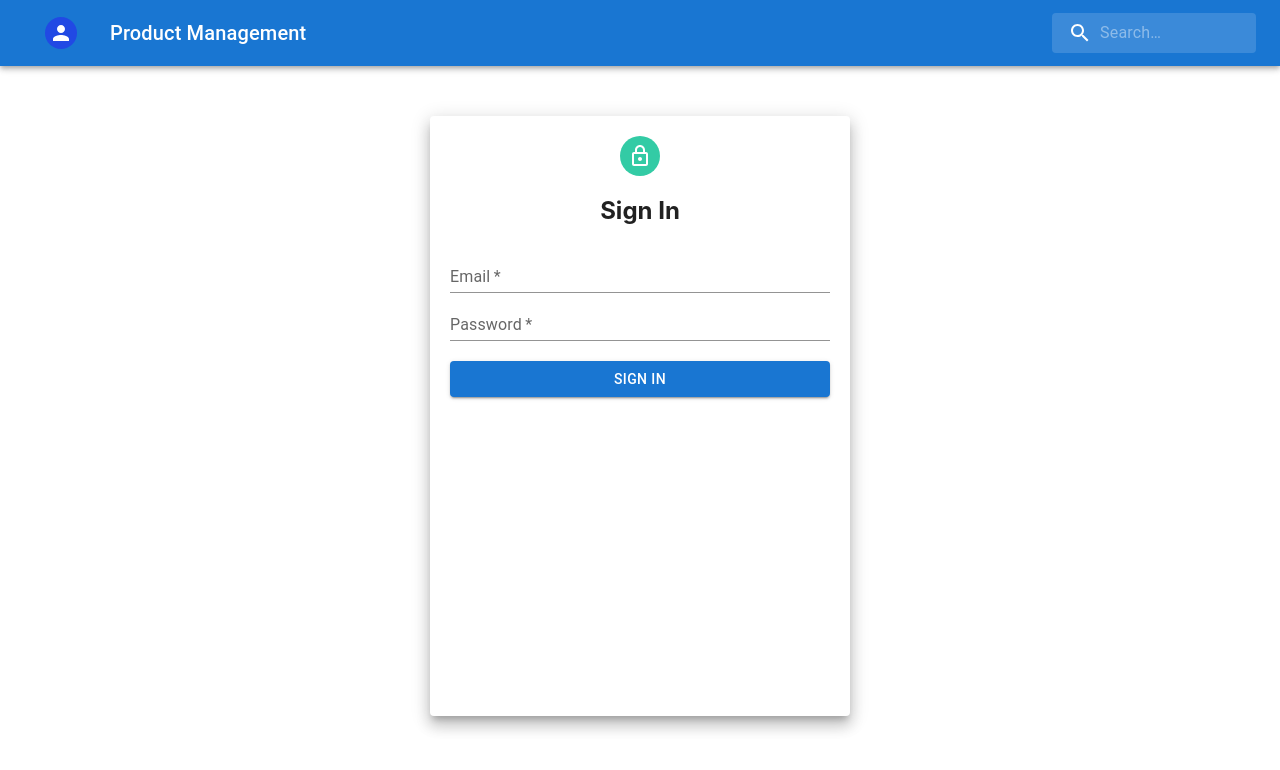
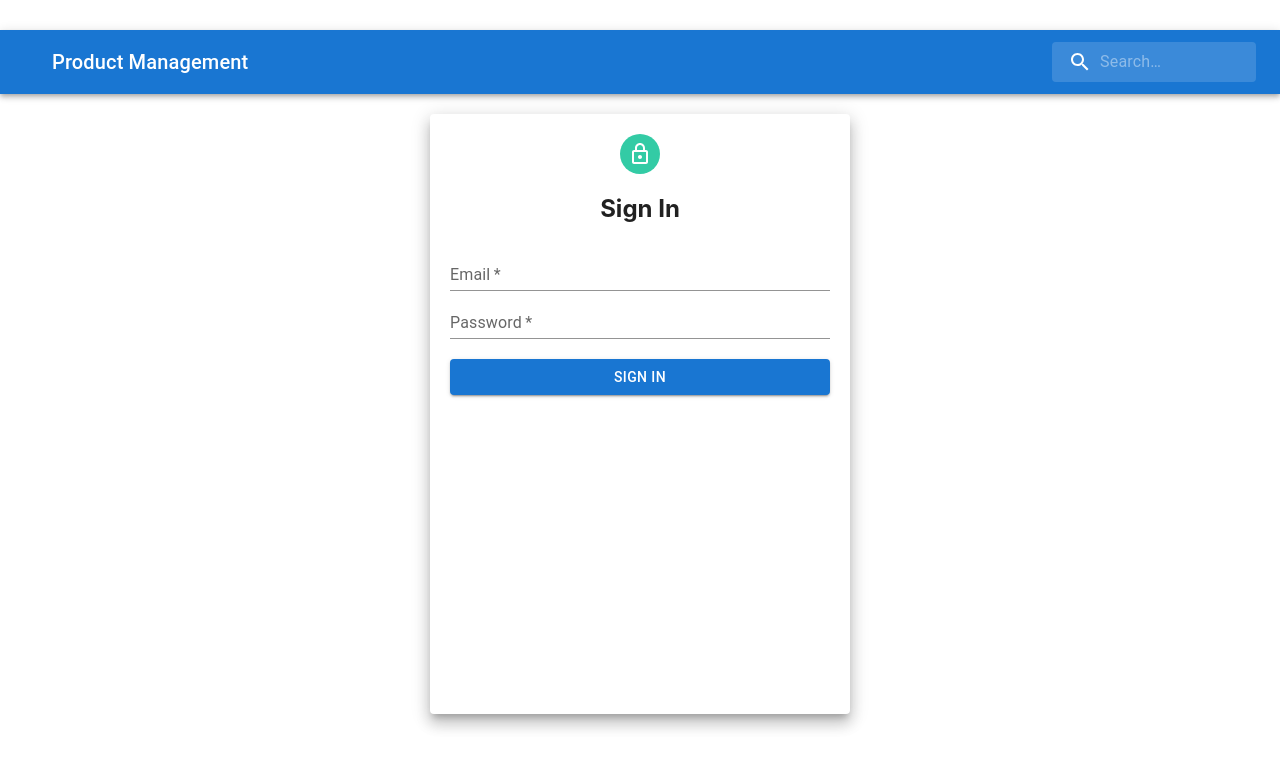
Before and after one commit to graceguoxi/react-demo, a React (Create React App) app: page /login in a window 1280 px wide. Before the commit this address led to /. Shown: the top 770 px of the page. Built offline with nearby package versions, Linux system fonts and the light colour scheme.

Commit message:
hideUserIcom

```diff
--- a/src/App.js
+++ b/src/App.js
@@ -5,8 +5,6 @@ import MuiTable from './components/MuiTable'
 import SearchAppBar from './components/SearchAppBar'
 import SortTable from './components/SortTable'
 import { Details } from '@mui/icons-material'
-
-
 
 function App() {
   const [searchKeyWord, setSearchKeyWord] = useState('')
@@ -19,13 +17,14 @@ function App() {
   const logout = () => {
     localStorage.removeItem('react-demo-token')
     localStorage.removeItem('react-demo-user')
-    setTimeout(() => {
+    // setTimeout(() => {
     window.location.reload()
-    }, 1000)
+    // }, 2000)
   }
 
   return (
-    <>
+    <main>
+      <Router>
         <SearchAppBar
           keyWord={searchKeyWord}
           onSearch={setSearchKeyWord}
@@ -34,22 +33,20 @@ function App() {
           user={user}
         />
 
-      <main>
-        <Router>
         <Routes>
           {auth ? (
             <Route path='/' element={<SortTable searchKeyWord={searchKeyWord} />} />
           ) : (
-              <Route path='/' element={<Login />} />
+            <Route path='/login' element={<Login />} />
           )}
-            <Route path='*' element={ <Navigate to='/' /> } />
+          {!auth && <Route path='/' element={<Navigate to='/login' />} />}
+          <Route path='*' element={<Navigate to='/' />} />
           {/* <Route path='*' element={ <h1>404</h1> } /> */}
 
-            {/* <Route path='/login' element={auth ? <Navigate to='/' /> : <Login />} /> */}
+          <Route path='/login' element={auth ? <Navigate to='/' /> : <Login />} />
         </Routes>
       </Router>
     </main>
-    </>
   )
 }
 
--- a/src/components/Login.jsx
+++ b/src/components/Login.jsx
@@ -31,7 +31,7 @@ const Login = () => {
 
         setTimeout(() => {
           window.location.reload()
-        }, 1000)
+        }, 2000)
       })
       .catch(err => console.log(err))
   }
--- a/src/components/SearchAppBar.jsx
+++ b/src/components/SearchAppBar.jsx
@@ -1,14 +1,14 @@
-import * as React from 'react';
-import { styled, alpha } from '@mui/material/styles';
-import AppBar from '@mui/material/AppBar';
-import Box from '@mui/material/Box';
-import Toolbar from '@mui/material/Toolbar';
-import ClearIcon from '@mui/icons-material/Clear';
-import IconButton from '@mui/material/IconButton';
-import Typography from '@mui/material/Typography';
-import InputBase from '@mui/material/InputBase';
-import MenuIcon from '@mui/icons-material/Menu';
-import SearchIcon from '@mui/icons-material/Search';
+import * as React from 'react'
+import { styled, alpha } from '@mui/material/styles'
+import AppBar from '@mui/material/AppBar'
+import Box from '@mui/material/Box'
+import Toolbar from '@mui/material/Toolbar'
+import ClearIcon from '@mui/icons-material/Clear'
+import IconButton from '@mui/material/IconButton'
+import Typography from '@mui/material/Typography'
+import InputBase from '@mui/material/InputBase'
+import MenuIcon from '@mui/icons-material/Menu'
+import SearchIcon from '@mui/icons-material/Search'
 import AccountCircleIcon from '@mui/icons-material/AccountCircle'
 import { Avatar, FormControl, InputLabel, Menu, MenuItem, Select } from '@mui/material'
 import Settings from '@mui/icons-material/Settings'
@@ -17,22 +17,23 @@ import Tooltip from '@mui/material/Tooltip'
 import PersonAdd from '@mui/icons-material/PersonAdd'
 import ListItemIcon from '@mui/material/ListItemIcon'
 import Divider from '@mui/material/Divider'
-import { useState } from 'react';
+import { useState } from 'react'
+import { useLocation } from 'react-router-dom'
 
 const Search = styled('div')(({ theme }) => ({
   position: 'relative',
   borderRadius: theme.shape.borderRadius,
   backgroundColor: alpha(theme.palette.common.white, 0.15),
   '&:hover': {
-    backgroundColor: alpha(theme.palette.common.white, 0.25),
+    backgroundColor: alpha(theme.palette.common.white, 0.25)
   },
   marginLeft: 0,
   width: '100%',
   [theme.breakpoints.up('sm')]: {
     marginLeft: theme.spacing(1),
-    width: 'auto',
-  },
-}));
+    width: 'auto'
+  }
+}))
 
 const SearchIconWrapper = styled('div')(({ theme }) => ({
   padding: theme.spacing(0, 2),
@@ -41,8 +42,8 @@ const SearchIconWrapper = styled('div')(({ theme }) => ({
   pointerEvents: 'none',
   display: 'flex',
   alignItems: 'center',
-  justifyContent: 'center',
-}));
+  justifyContent: 'center'
+}))
 
 const StyledInputBase = styled(InputBase)(({ theme }) => ({
   color: 'inherit',
@@ -55,14 +56,13 @@ const StyledInputBase = styled(InputBase)(({ theme }) => ({
     [theme.breakpoints.up('sm')]: {
       width: '12ch',
       '&:focus': {
-        width: '20ch',
-      },
-    },
-  },
-}));
+        width: '20ch'
+      }
+    }
+  }
+}))
 
 export default function SearchAppBar({ keyWord, onSearch, auth, logout, user }) {
-
   const [anchorEl, setAnchorEl] = React.useState(null)
   const open = Boolean(anchorEl)
   const handleClick = (event) => {
@@ -80,66 +80,14 @@ export default function SearchAppBar({ keyWord, onSearch, auth, logout, user })
   //    console.log('3',event.target.value)
   //  }
 
-  const handleSearchChange = e => onSearch(e.target.value)
+  const handleSearchChange = (e) => onSearch(e.target.value)
 
-  const handleKeyUp = e => e.keyCode == 27 && onSearch('')
+  const handleKeyUp = (e) => e.keyCode == 27 && onSearch('')
   const handleClear = () => {
     onSearch('')
   }
   const avatarStyle = { backgroundColor: '#2149e4' }
-
-  return (
-    <Box sx={{ flexGrow: 1 }}>
-      <AppBar position='static'>
-        <Toolbar>
-          <IconButton
-            size='large'
-            edge='start'
-            color='inherit'
-            aria-label='open drawer'
-            sx={{ mr: 2 }}
-          >
-            {/* <FormControl variant='standard' sx={{ m: 1, minWidth: 50 }}>
-              <InputLabel>
-                <AccountCircleIcon />
-              </InputLabel>
-              <Select
-                labelId='demo-simple-select-standard-label'
-                id='demo-simple-select-standard'
-                value={userLogout}
-                onChange={handleChange}
-              >
-                <MenuItem value=''>
-                  <em>None</em>
-                </MenuItem>
-                <MenuItem value={10}>{user.email}</MenuItem>
-                {auth && (
-                  <MenuItem onClick={logout} value={20}>
-                    Log out
-                  </MenuItem>
-                )}
-              </Select>
-            </FormControl> */}
-
-            <Tooltip title='Account settings'>
-              <IconButton
-                onClick={handleClick}
-                size='small'
-                sx={{ ml: 2 }}
-                aria-controls={open ? 'account-menu' : undefined}
-                aria-haspopup='true'
-                aria-expanded={open ? 'true' : undefined}
-              >
-                <Avatar sx={{ width: 32, height: 32 }} style={avatarStyle} />
-              </IconButton>
-            </Tooltip>
-            <Menu
-              anchorEl={anchorEl}
-              id='account-menu'
-              open={open}
-              onClose={handleClose}
-              onClick={handleClose}
-              PaperProps={{
+  const visibleList = {
     elevation: 0,
     sx: {
       overflow: 'visible',
@@ -164,7 +112,45 @@ export default function SearchAppBar({ keyWord, onSearch, auth, logout, user })
         zIndex: 0
       }
     }
-              }}
+  }
+
+  const location = useLocation()
+  const isLoginPage = location.pathname.search('login') !== -1
+  console.log(location)
+
+  return (
+    <Box sx={{ flexGrow: 1 }}>
+      <AppBar position='static'>
+        <Toolbar>
+          <IconButton
+            size='large'
+            edge='start'
+            color='inherit'
+            aria-label='open drawer'
+            sx={{ mr: 2 }}
+          >
+
+            {!isLoginPage && (
+              <>
+                <Tooltip title='Account settings'>
+                  <IconButton
+                    onClick={handleClick}
+                    size='small'
+                    sx={{ ml: 2 }}
+                    aria-controls={open ? 'account-menu' : undefined}
+                    aria-haspopup='true'
+                    aria-expanded={open ? 'true' : undefined}
+                  >
+                    <Avatar sx={{ width: 32, height: 32 }} style={avatarStyle} />
+                  </IconButton>
+                </Tooltip>
+                <Menu
+                  anchorEl={anchorEl}
+                  id='account-menu'
+                  open={open}
+                  onClose={handleClose}
+                  onClick={handleClose}
+                  PaperProps={visibleList}
                   transformOrigin={{ horizontal: 'right', vertical: 'top' }}
                   anchorOrigin={{ horizontal: 'right', vertical: 'bottom' }}
                 >
@@ -194,6 +180,8 @@ export default function SearchAppBar({ keyWord, onSearch, auth, logout, user })
                     Logout
                   </MenuItem>
                 </Menu>
+              </>
+            )}
           </IconButton>
           <Typography
             variant='h6'
--- a/src/components/SortTable.jsx
+++ b/src/components/SortTable.jsx
@@ -211,17 +211,21 @@ export default function EnhancedTable({ searchKeyWord }) {
                         key={product.id}
                       >
                         <TableCell
-                          component="th"
+                          component='th'
                           id={product.id}
-                          scope="row"
-                          padding="none"
-                          align="center"
+                          scope='row'
+                          padding='none'
+                          align='center'
                         >
                           {product.title}
                         </TableCell>
-                        <TableCell align="center">{product.description}</TableCell>
-                        <TableCell align="center">{product.price}</TableCell>
-                        <TableCell align="center">{product.product_image}</TableCell>
+                        <TableCell align='center'>{product.description}</TableCell>
+                        <TableCell align='center'>{product.price}</TableCell>
+                        <TableCell align='center'>
+                          <img
+                            src='{`https://app.spiritx.co.nz/storage/${product.product_image}`}'
+                          />
+                        </TableCell>
                       </TableRow>
                     )
                   })
```
Lines whose indentation alone changed are shown as unchanged.
